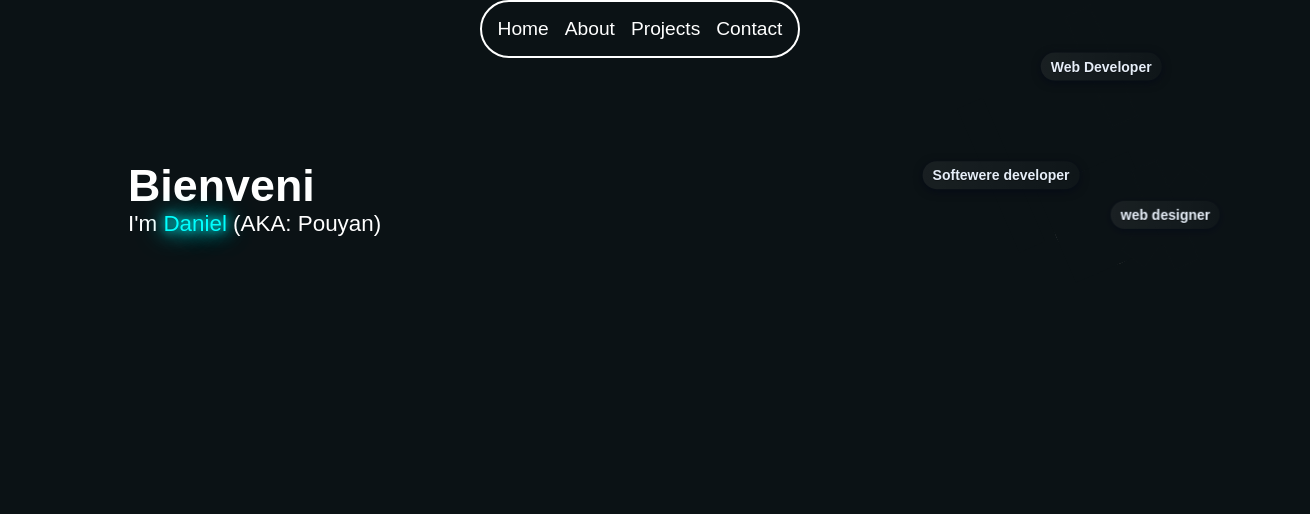
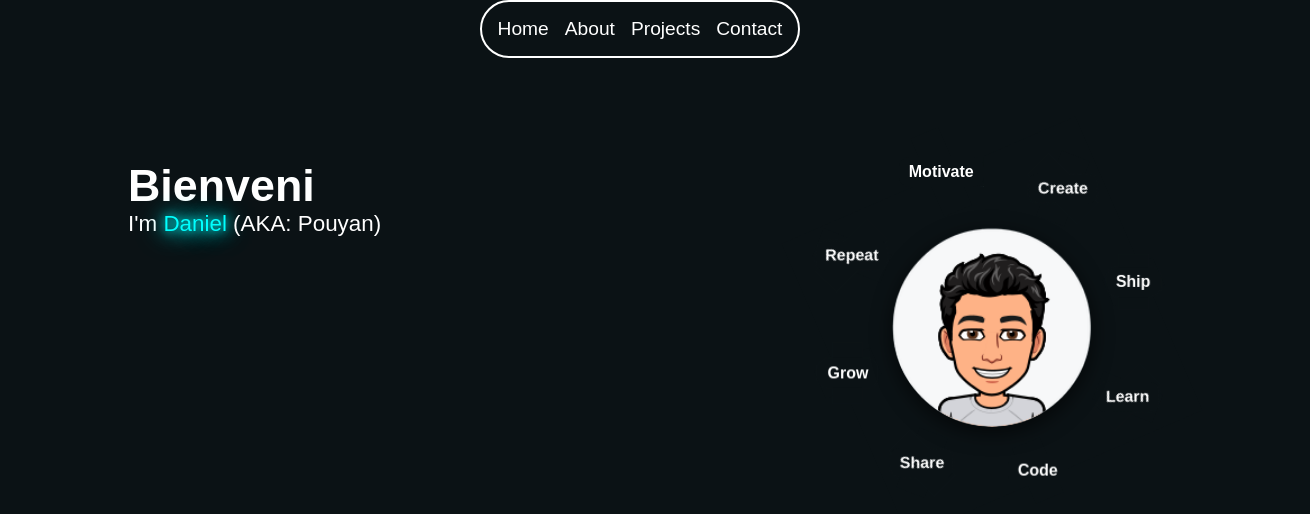
Before and after one commit to DanCreates1/Portfolio, a React (Vite) app in the folder Desktop/New portfolio/portfolio/: page / in a window 1280 px wide. Shown: the top 514 px of the page, 1310 px wide, since content can reach past the window. Built offline with nearby package versions, Linux system fonts and the light colour scheme.

Commit message:
updated the hero section

```diff
--- a/Desktop/New portfolio/portfolio/src/components/Hero.jsx
+++ b/Desktop/New portfolio/portfolio/src/components/Hero.jsx
@@ -138,18 +138,46 @@ export default function Hero() {
             <h1> {displayedText}<span className="typerPointer">|</span></h1>
             <p>I'm <span id="dnaiel">Daniel</span> (AKA: Pouyan)</p>
         </div>
+
+
         <div className="heroImage">
-  <div className="avatar-wrap">
+        <div className="scene">
           <img className="avatar" src="/pfp.png" alt="Hero" />
-    <div className="orbit">
-      <div className="pos" style={{ '--i': 0 }}>
-        <div className="label-wrap"><span className="label">Softewere developer</span></div>
+
+          <div
+            className="orbit"
+            style={{ ["--r"]: "120px", ["--speed"]: "8s" }}
+          >
+            <div className="word" style={{ ["--angle"]: "0deg" }}>
+              <div className="inner"><span>Motivate</span></div>
             </div>
-      <div className="pos" style={{ '--i': 1 }}>
-        <div className="label-wrap"><span className="label">Web Developer</span></div>
+
+            <div className="word" style={{ ["--angle"]: "45deg" }}>
+              <div className="inner"><span>Create</span></div>
             </div>
-      <div className="pos" style={{ '--i': 2 }}>
-        <div className="label-wrap"><span className="label">web designer</span></div>
+
+            <div className="word" style={{ ["--angle"]: "90deg" }}>
+              <div className="inner"><span>Ship</span></div>
+            </div>
+
+            <div className="word" style={{ ["--angle"]: "135deg" }}>
+              <div className="inner"><span>Learn</span></div>
+            </div>
+
+            <div className="word" style={{ ["--angle"]: "180deg" }}>
+              <div className="inner"><span>Code</span></div>
+            </div>
+
+            <div className="word" style={{ ["--angle"]: "225deg" }}>
+              <div className="inner"><span>Share</span></div>
+            </div>
+
+            <div className="word" style={{ ["--angle"]: "270deg" }}>
+              <div className="inner"><span>Grow</span></div>
+            </div>
+
+            <div className="word" style={{ ["--angle"]: "315deg" }}>
+              <div className="inner"><span>Repeat</span></div>
             </div>
           </div>
         </div>
--- a/Desktop/New portfolio/portfolio/src/index.css
+++ b/Desktop/New portfolio/portfolio/src/index.css
@@ -60,102 +60,85 @@
   text-shadow: 0 0 20px cyan, 0 0 30px cyan, 0 0 4  402px cyan;
 }
 
+
 .heroImage{
   display: flex;
-  justify-content: right;
+  justify-content: flex-end;
+  align-items: center;
+  gap: 24px;
   margin-top: -70px;
-}
-/* your original rules (cleaned up) */
-.heroImage{
-  display: flex;
-  justify-content: flex-end; /* use flex-end instead of 'right' */
-  margin-top: -70px;
-  align-items: center;
-  /* ensure children positioned relative */
-  /* keep this if the heroImage is the main container for the avatar */
+  flex-wrap: nowrap;
 }
 
-/* avatar + orbit wrapper */
-.heroImage .avatar-wrap{
-  /* keep width in sync with your .heroImage > img width (300px) */
-  --size: 100px;           /* change this to control avatar size */
-  --speed: 8s;             /* orbit duration */
-  --radius: calc(var(--size) * 0.9);
-  width: var(--size);
-  height: var(--size);
+
+.scene{
+  width: 320px;
+  height: 320px;
   position: relative;
-  display: block;
+  flex: 0 0 320px;
 }
 
-/* your original rule mapped to the avatar class */
-.heroImage > img, /* if you still have img directly */
-.heroImage .avatar{
-  height: auto;
-  width: 100%;   /* avatar-wrap controls real width */
-  display: block;
-  object-fit: cover;
-  border-radius: 50%; /* keeps it rounded as fallback */
-}
 
-/* orbit (invisible container that rotates) */
-.heroImage .orbit{
-  position: absolute;
-  inset: 0;              /* fills avatar-wrap */
-  pointer-events: none;
-  transform-origin: center;
-  animation: spin linear infinite;
-  animation-duration: var(--speed);
-}
-
-@keyframes spin { to { transform: rotate(360deg); } }
-
-/* position anchors for each label */
-.heroImage .pos{
-  --angle: calc(var(--i) * 120deg); /* 3 items -> 120deg apart */
+.scene .avatar{
   position: absolute;
   left: 50%;
   top: 50%;
-  transform-origin: center;
-  transform: rotate(var(--angle)) translateY(calc(-1 * var(--radius)));
+  transform: translate(-50%, -50%);
+  width: 200px;
+  height: auto;
+  object-fit: cover;
+  border-radius: 50%;
+  z-index: 3;
+  pointer-events: auto;
+  box-shadow: 0 6px 20px rgba(0,0,0,0.6);
 }
 
-/* counter-rotate wrapper so text starts upright */
-.heroImage .label-wrap{
+.scene .orbit{
+  position: absolute;
+  inset: 0;
+  z-index: 1;
+  transform-origin: 50% 50%;
+  animation: spin var(--speed, 10s) linear infinite;
+}
+
+.scene .word{
+  position: absolute;
+  left: 50%;
+  top: 50%;
+  transform: rotate(var(--angle)) translateX(var(--r, 120px));
+  transform-origin: 0 0;
+  white-space: nowrap;
+  z-index: 2;
+  pointer-events: auto;
+}
+
+.scene .inner{
   display: inline-block;
-  transform: rotate(calc(-1 * var(--angle)));
+  animation: spin-reverse var(--speed, 10s) linear infinite;
   transform-origin: center;
 }
 
-/* visible label */
-.heroImage .label{
+
+.scene .inner span{
   display: inline-block;
-  white-space: nowrap;
-  font-weight: 700;
-  font-size: 14px;
   padding: 6px 10px;
-  border-radius: 999px;
-  background: linear-gradient(90deg, rgba(255,255,255,0.06), rgba(255,255,255,0.02));
-  color: #e6eef8;
-  text-shadow: 0 1px 0 rgba(0,0,0,0.35);
-  box-shadow: 0 2px 8px rgba(2,6,23,0.6);
-  transform-origin: center;
-  pointer-events: auto; /* so user can click labels if needed */
-  /* keep label readable by counter-rotating */
-  animation: counterSpin linear infinite;
-  animation-duration: var(--speed);
+  border-radius: 10px;
+
+  font-weight: 600;
+  transform: rotate(calc(-1 * var(--angle)));
+  pointer-events: auto;
 }
 
-@keyframes counterSpin { to { transform: rotate(-360deg); } }
 
-/* responsive tweak: reduce size on small screens */
-@media (max-width: 420px){
-  .heroImage .avatar-wrap{
-    --size: 14px;
-    --speed: 9s;
-    --radius: calc(var(--size) * 0.1);
-  }
-  .heroImage .label{
-    font-size: 12px;
-    padding: 5px 8px;
-  }
+.scene .word:hover .inner { animation-play-state: paused; }
+
+
+@keyframes spin { to { transform: rotate(360deg); } }
+@keyframes spin-reverse { to { transform: rotate(-360deg); } }
+
+
+@media (max-width: 520px) {
+  .scene{ width: 220px; height: 220px; flex: 0 0 220px; }
+  .scene .avatar{ width: 90px; height: 90px; }
+  .scene .inner span{ font-size: 13px; padding: 5px 8px; }
 }
```
Lines whose indentation alone changed are shown as unchanged.
